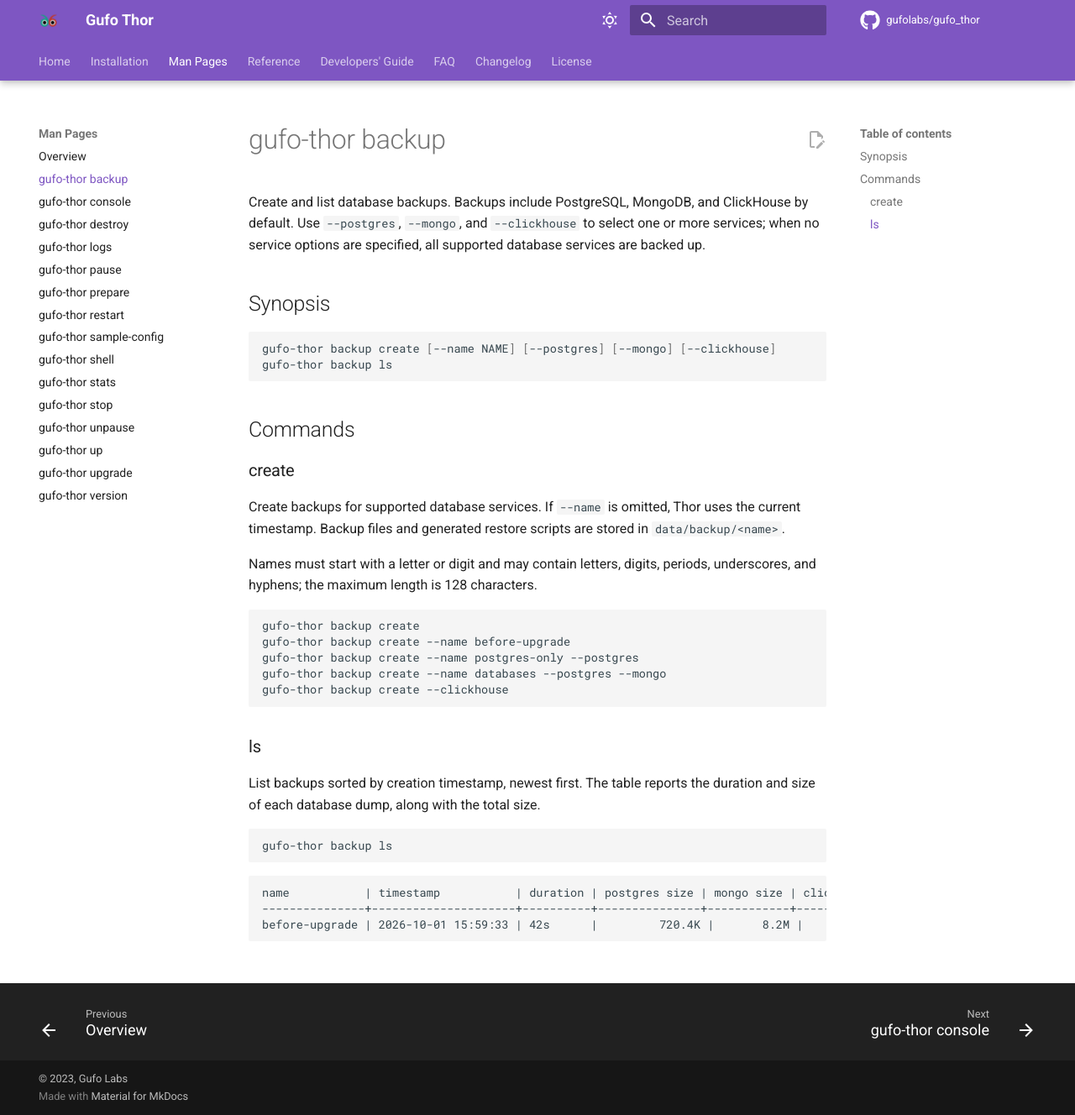
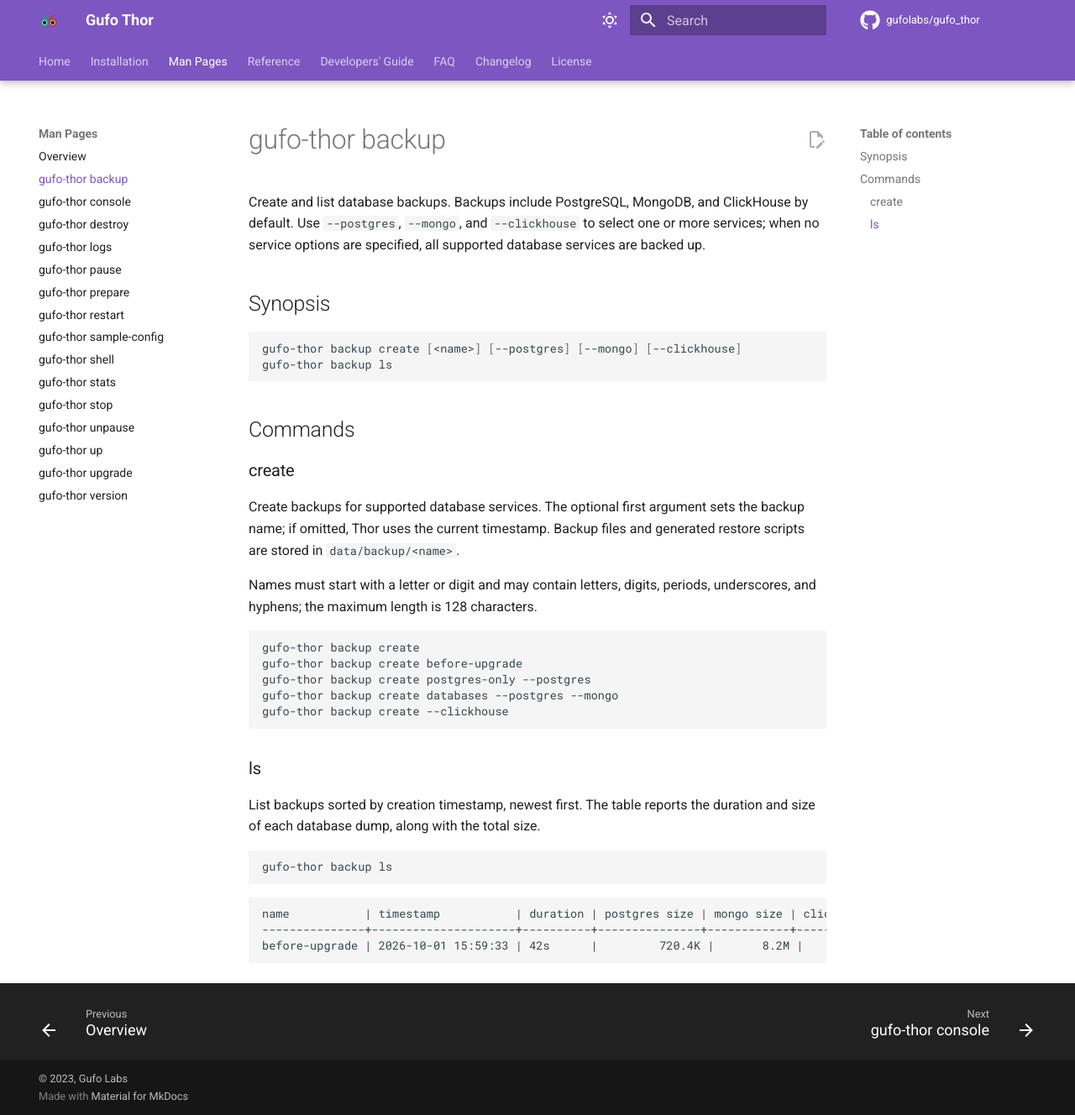
Before and after one commit to gufolabs/gufo_thor, an MkDocs documentation site: the page built from docs/man/backup.md, in a window 1280 px wide and 1328 px high. Shown: the whole window at 84% size. Built offline with MkDocs 1.6.1 and Material for MkDocs 9.7.7, drawn with Linux system fonts in a browser that asks for light colours; comment, search, counter and statistics services are not loaded.

Commit message:
gufo-thor backup create - replace --name with positional argument

````diff
--- a/docs/man/backup.md
+++ b/docs/man/backup.md
@@ -1,14 +1,11 @@
 # gufo-thor backup
 
-Create and list database backups. Backups include PostgreSQL, MongoDB, and
-ClickHouse by default. Use `--postgres`, `--mongo`, and `--clickhouse` to
-select one or more services; when no service options are specified, all
-supported database services are backed up.
+Create and list database backups. Backups include PostgreSQL, MongoDB, and ClickHouse by default. Use `--postgres`, `--mongo`, and `--clickhouse` to select one or more services; when no service options are specified, all supported database services are backed up.
 
 ## Synopsis
 
 ```shell
-gufo-thor backup create [--name NAME] [--postgres] [--mongo] [--clickhouse]
+gufo-thor backup create [<name>] [--postgres] [--mongo] [--clickhouse]
 gufo-thor backup ls
 ```
 
@@ -16,18 +13,16 @@
 
 ### create
 
-Create backups for supported database services. If `--name` is omitted, Thor
-uses the current timestamp. Backup files and generated restore scripts are
-stored in `data/backup/<name>`.
+Create backups for supported database services. The optional first argument sets the backup name; if omitted, Thor uses the current timestamp. Backup files and generated restore scripts are stored in `data/backup/<name>`.
 
 Names must start with a letter or digit and may contain letters, digits,
 periods, underscores, and hyphens; the maximum length is 128 characters.
 
 ```shell
 gufo-thor backup create
-gufo-thor backup create --name before-upgrade
-gufo-thor backup create --name postgres-only --postgres
-gufo-thor backup create --name databases --postgres --mongo
+gufo-thor backup create before-upgrade
+gufo-thor backup create postgres-only --postgres
+gufo-thor backup create databases --postgres --mongo
 gufo-thor backup create --clickhouse
 ```
 
````
Also changed, not shown: AGENTS.md (+1 -0 lines), docs/reference/cli.md (+2 -5 lines), 1 other file.
